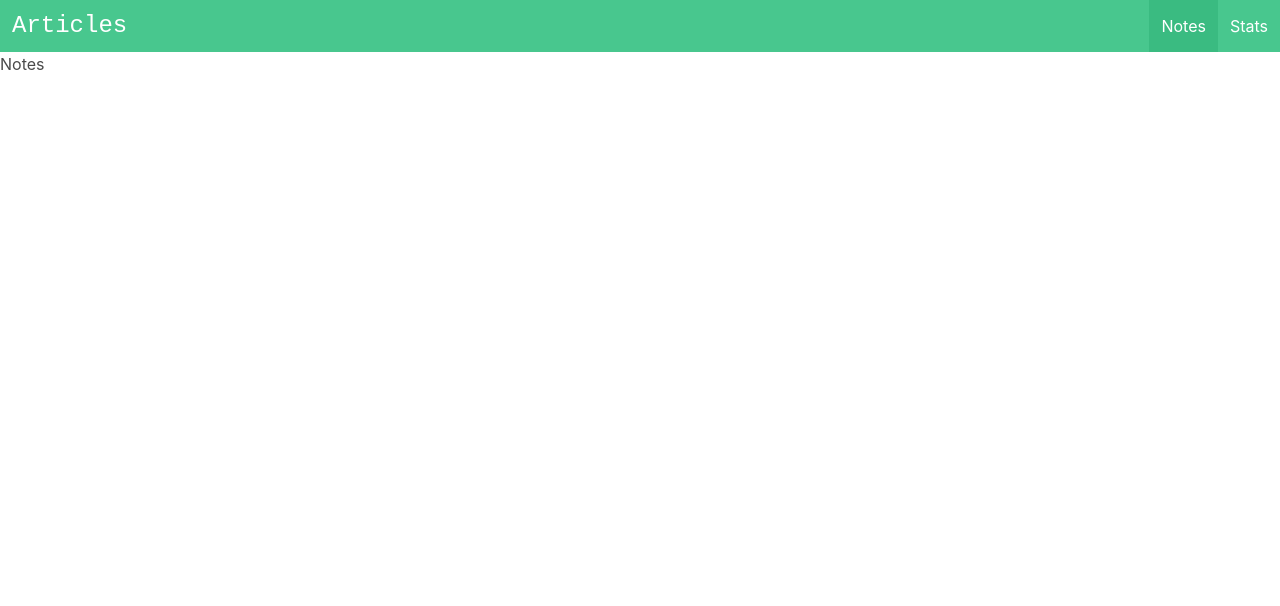
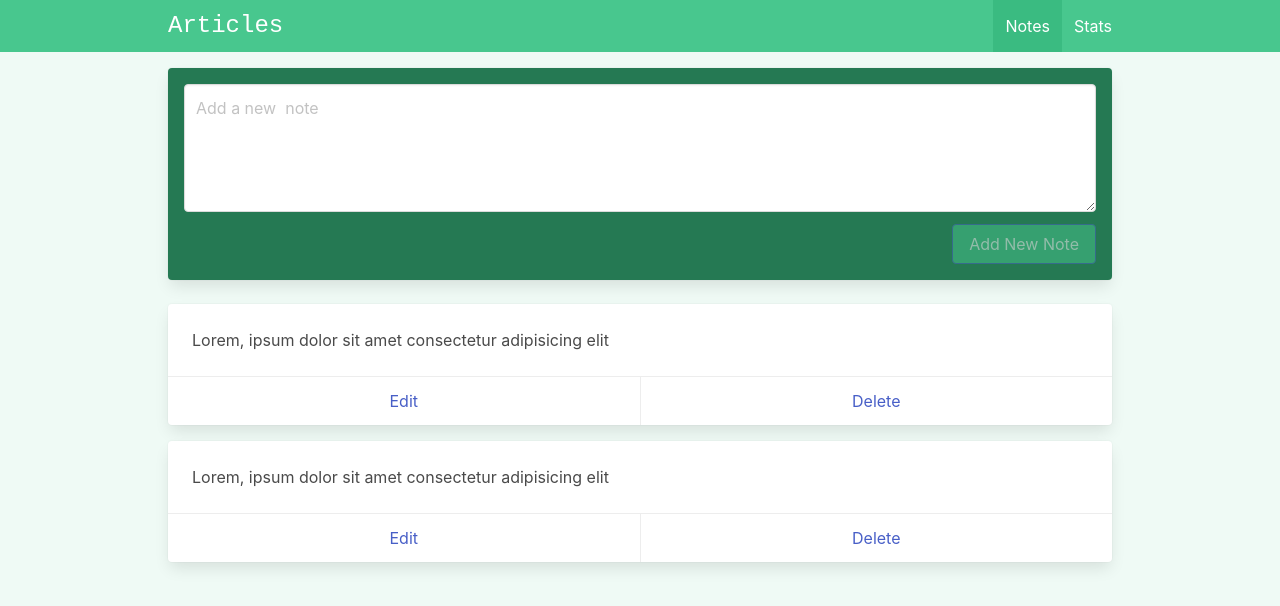
Before and after one commit to anvictorsantos/article-craft-dashboard, a Vue app: page /#/ in a window 1280 px wide. Shown: the top 606 px of the page. Built offline with nearby package versions, Linux system fonts and the light colour scheme.

Commit message:
feat: mock notes

```diff
--- a/index.html
+++ b/index.html
@@ -1,5 +1,5 @@
 <!DOCTYPE html>
-<html lang="en">
+<html lang="en" class="has-background-success-light">
   <head>
     <meta charset="UTF-8">
     <link rel="icon" href="/favicon.ico">
--- a/src/App.vue
+++ b/src/App.vue
@@ -1,7 +1,9 @@
 <template>
     <NavBar />
 
-    <RouterView />
+    <div class="is-max-desktop container px-2 py-4">
+        <RouterView />
+    </div>
 </template>
 
 <script setup>
--- a/src/components/layout/NavBar.vue
+++ b/src/components/layout/NavBar.vue
@@ -4,6 +4,7 @@
         role="navigation"
         aria-label="main navigation"
     >
+        <div class="is-max-desktop container px-2">
             <div class="navbar-brand">
                 <div class="navbar-item is-size-4 is-family-monospace">
                     Articles
@@ -43,5 +44,6 @@
                     </RouterLink>
                 </div>
             </div>
+        </div>
     </nav>
 </template>
--- a/src/views/ViewNotes.vue
+++ b/src/views/ViewNotes.vue
@@ -1,5 +1,84 @@
 <template>
     <div class="notes">
-        <h1>Notes</h1>
+        <div class="card has-background-success-dark mb-5 p-4">
+            <div class="field">
+                <div class="control">
+                    <textarea
+                        ref="newNoteRef"
+                        v-model="newNote"
+                        class="textarea"
+                        placeholder="Add a new  note"
+                    ></textarea>
+                </div>
+            </div>
+
+            <div class="field is-grouped is-grouped-right">
+                <div class="control">
+                    <button
+                        class="button is-link has-background-success"
+                        :disabled="!newNote"
+                        @click="addNote"
+                    >
+                        Add New Note
+                    </button>
+                </div>
+            </div>
+        </div>
+        <div
+            v-for="note in notes"
+            :key="note.id"
+            class="card mb-4"
+        >
+            <div class="card-content">
+                <div class="content">
+                    {{ note.content }}
+                </div>
+            </div>
+            <footer class="card-footer">
+                <a
+                    href="#"
+                    class="card-footer-item"
+                    >Edit</a
+                >
+                <a
+                    href="#"
+                    class="card-footer-item"
+                    >Delete</a
+                >
+            </footer>
+        </div>
     </div>
 </template>
+
+<script setup>
+import { ref } from 'vue';
+
+const newNote = ref('');
+const newNoteRef = ref(null);
+
+const notes = ref([
+    {
+        id: 'id1',
+        content: 'Lorem, ipsum dolor sit amet consectetur adipisicing elit'
+    },
+    {
+        id: 'id2',
+        content: 'Lorem, ipsum dolor sit amet consectetur adipisicing elit'
+    }
+]);
+
+const addNote = () => {
+    let currentDate = new Date().getTime(),
+        id = currentDate.toString();
+
+    let note = {
+        id,
+        content: newNote.value
+    };
+
+    notes.value.unshift(note);
+
+    newNote.value = '';
+    newNoteRef.value.focus();
+};
+</script>
```
Lines whose indentation alone changed are shown as unchanged.
